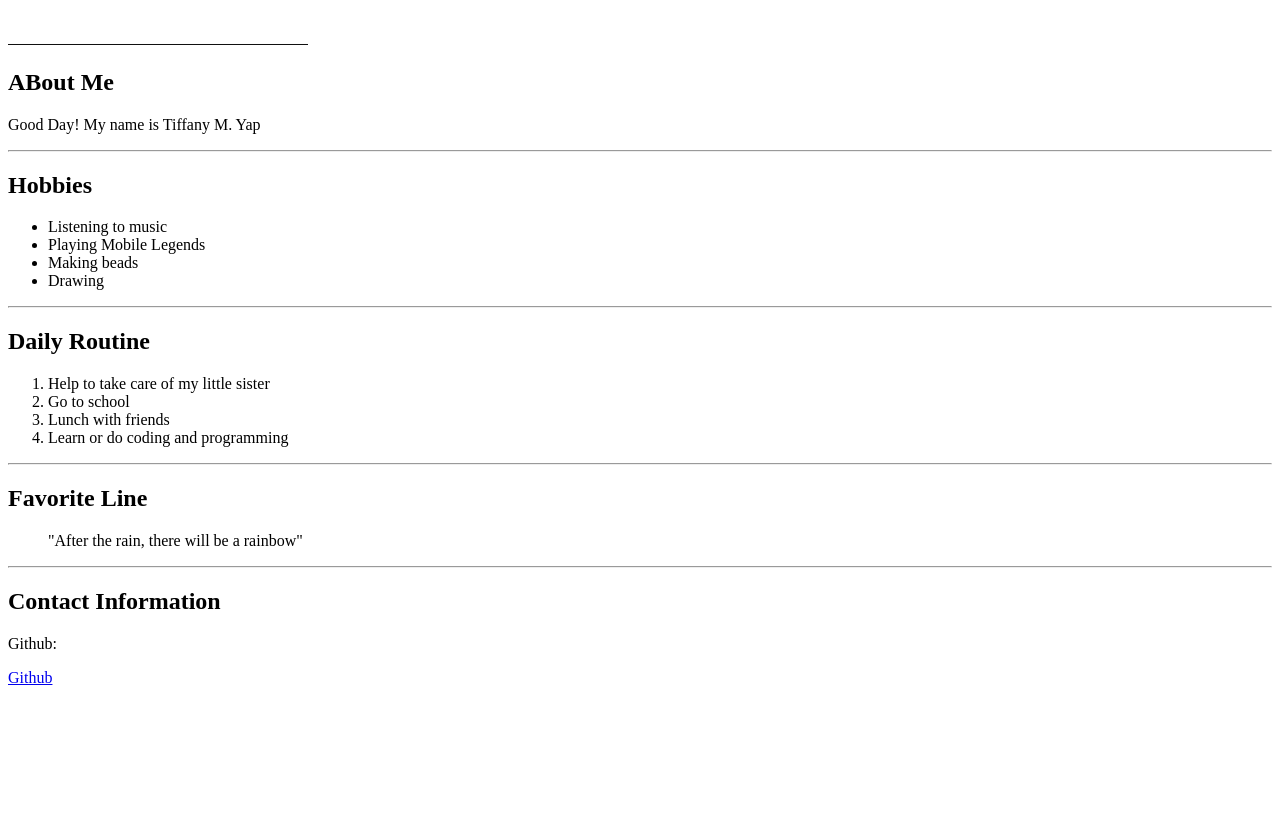
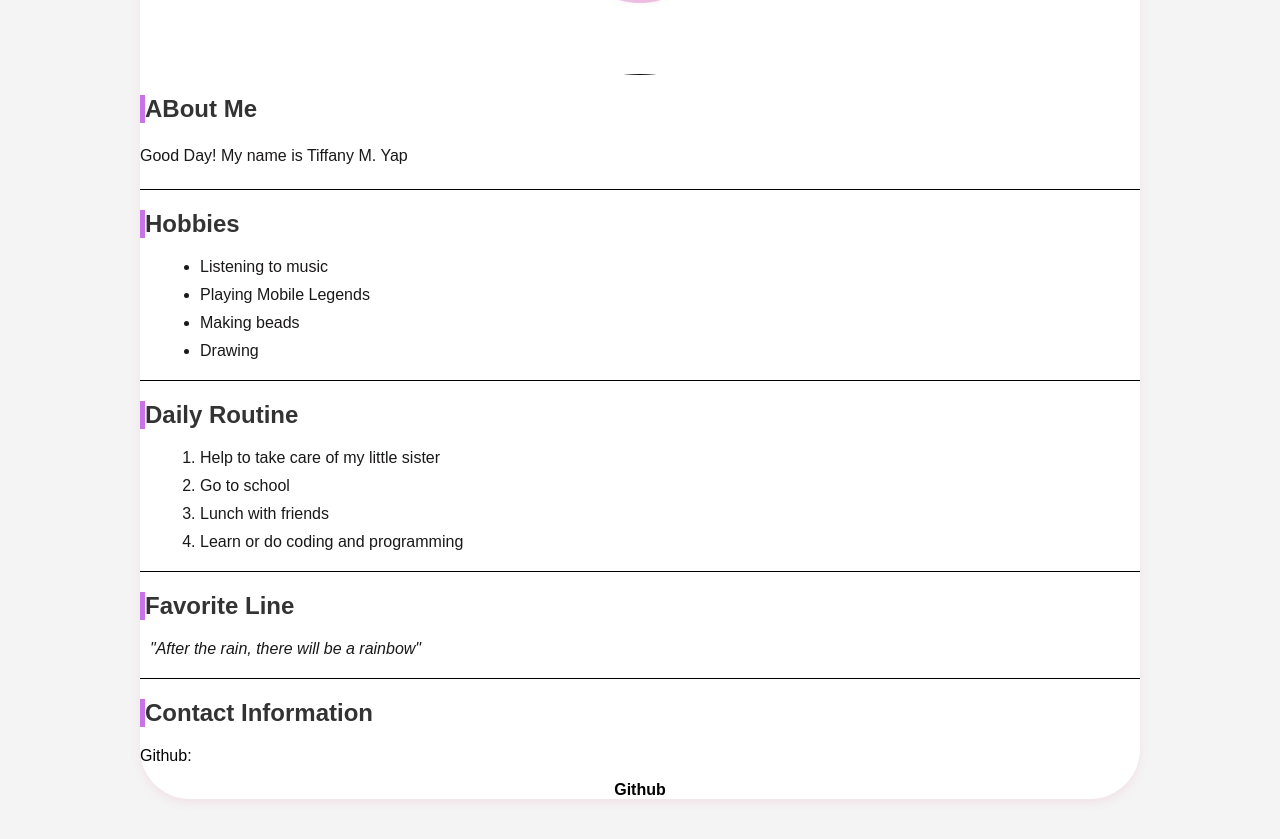
Before and after one commit to tiffanyy13/YAP_BIOGRAPHY, a plain HTML site: page index.html in a window 1280 px wide. Shown: the part 492-1331 px from the top of the page. Before the commit the page ends 1195 px from the top, so only its background shows below. Drawn offline with Linux system fonts and the light colour scheme.

Commit message:
Updated CSS

```diff
--- a/index.html
+++ b/index.html
@@ -4,6 +4,76 @@
     <meta charset="UTF-8">
     <meta name="viewport" content="width=device-width, initial-scale=1.0">
     <title>YAP_BIOGRAPHY</title>
+    <style>
+        body{
+            font-family: Arial, Helvetica, sans-serif;
+            background-color: #f4f4f4;
+            margin: 0;
+            padding: 0;
+        }
+        .cointainer{
+            max-width: 1000px;
+            margin: 40px auto;
+            background: #ffffff;
+            border-radius: 50px;
+            box-shadow: 0 4px 10px rgba(228, 76, 134, 0.1);
+        }
+        h1 {
+            text-align: center;
+            color: #333;
+        }
+        h2{
+            text-align: left;
+            border-left: 5px solid #c874e9;
+            color: #333;
+        }
+        hr{
+            border: 0;
+            height: 1px;
+            background: black;
+            margin: 20px 0;
+        }
+        .biography p{
+            text-align: justify;
+            line-height: 1.6;
+            color: #1a1818;
+        }
+        ul, ol{
+            margin-left: 20px;
+            color: #1a1818
+        }
+        blockquote{
+            font-style: italic;
+            color: #1a1818;
+            padding-left: 10px;
+            margin-left: 0;
+        }
+        .center{
+            text-align: center;
+        }
+        img{
+            display: block;
+            margin: 0 auto 20px auto;
+            border-radius: 50%;
+        }
+        li{
+            margin-bottom: 10px;
+        }
+        a{
+            color: black;
+            text-decoration: none;
+            font-weight: bold;
+        }
+
+        a:hover{
+            color: rgb(239, 159, 245);
+            text-decoration: underline;
+        }
+        em{
+            color: rgb(99, 28, 105);
+            font-style: italic;
+        }
+    </style>
 </head>
 <body>
     <div class="cointainer">
```
